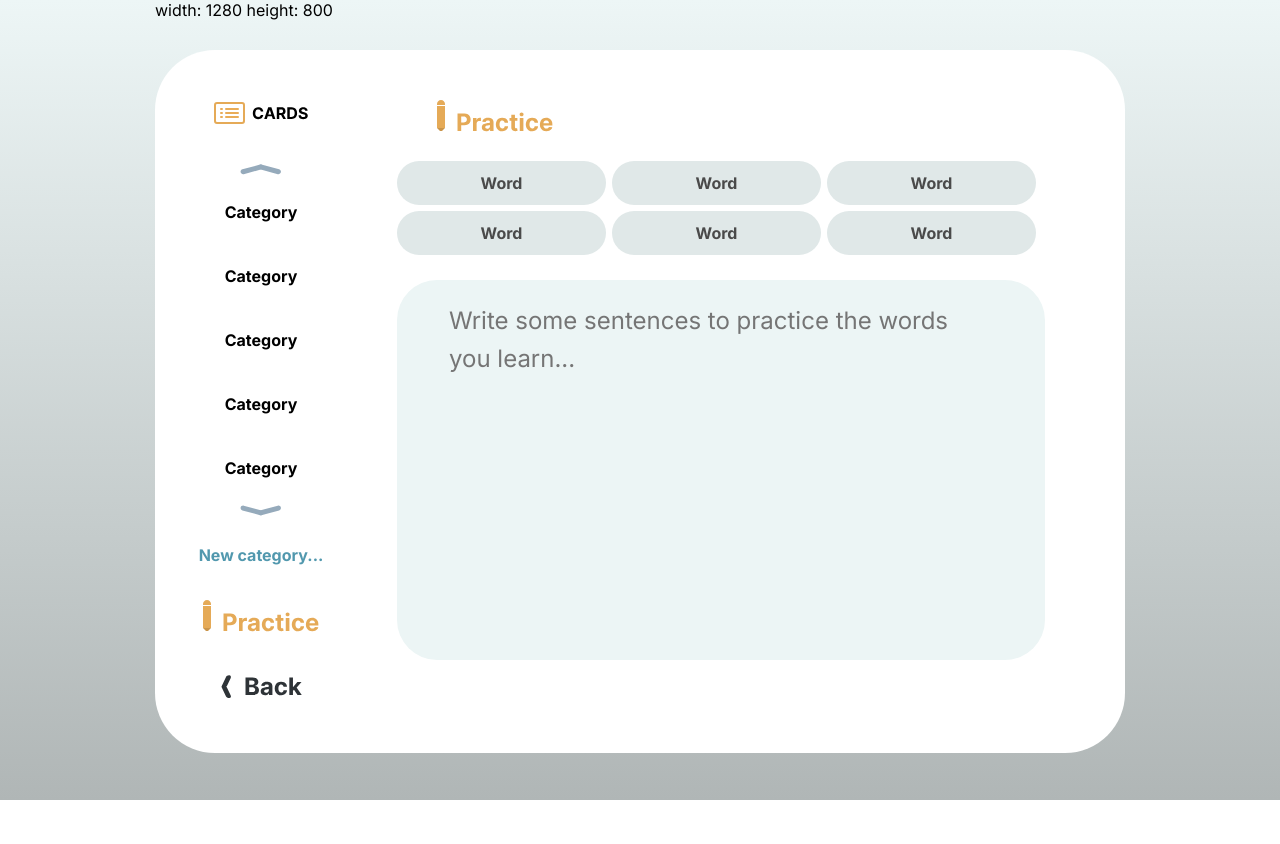
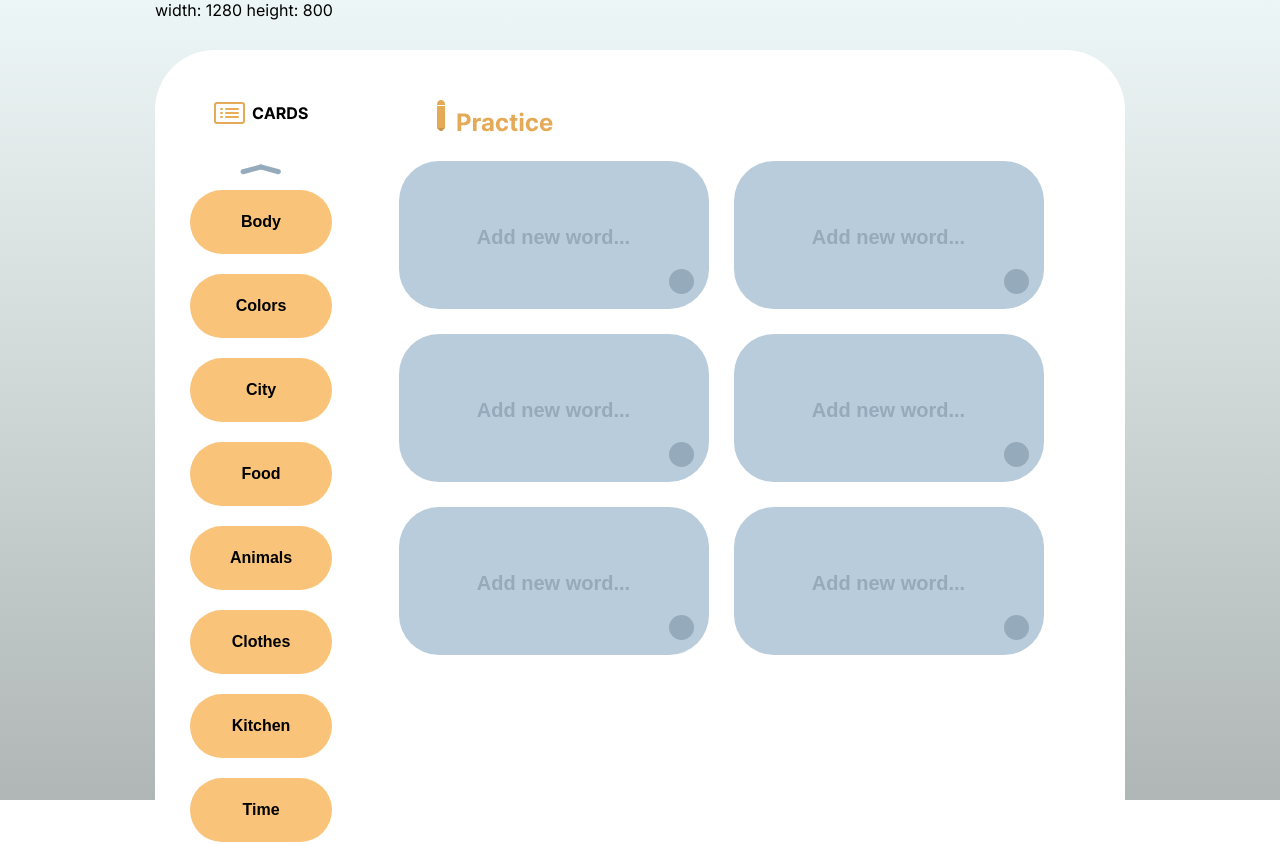
Before and after one commit to MaxSakur/clear-react, a React (Create React App) app: page / in a window 1280 px wide. Shown: the top 844 px of the page. Before the commit the page ends 800 px from the top, so only its background shows below. Built offline with nearby package versions, Linux system fonts and the light colour scheme.

Commit message:
[CATEGORIES] apply API to existing components

```diff
--- a/src/App.js
+++ b/src/App.js
@@ -6,9 +6,12 @@ import { Modal } from "./components/Modal/Modal";
 import { useWindowSize } from "./hooks";
 import { useEffect, useState } from "react";
 import { api } from "./api";
+import { useDispatch } from "react-redux";
+import { updateCategoriesAC } from "./store/reducers/categoryReducer";
 
 function App() {
-  const [data, changeData] = useState([]);
+  const dispatch = useDispatch()
+  // const [data, changeData] = useState([]);
 
   // useEffect(() => {
   //   api.getPosts().then((res) => {
@@ -16,12 +19,11 @@ function App() {
   //   });
   // }, []);
 
-  // eslint-disable-next-line react-hooks/exhaustive-deps
   useEffect(() => {
-    changeData(api.getCategories());
+    const data = api.getCategories()
+    dispatch(updateCategoriesAC(data))
+    // eslint-disable-next-line react-hooks/exhaustive-deps
   }, []);
-
-  console.log(data);
 
   const [width, height] = useWindowSize();
   return (
--- a/src/components/CategoryItem/CategoryItem.jsx
+++ b/src/components/CategoryItem/CategoryItem.jsx
@@ -1,8 +1,8 @@
 import React from 'react'
 import styles from './CategoryItem.module.scss'
 
-export const CategoryItem = () => {
+export const CategoryItem = ({ name }) => {
   return (
-    <div className={styles['categoryItem']}>Category</div>
+    <button className={styles['categoryItem']}>{name}</button>
   )
 }
--- a/src/components/CategoryList/CategoryList.jsx
+++ b/src/components/CategoryList/CategoryList.jsx
@@ -9,16 +9,14 @@ import downArrow from "../../assets/images/downArrow.svg";
 import { ADD_NEW_CATEGORY } from "../../assets/constants";
 
 export const CategoryList = () => {
-  // const testStore = useSelector(store => store)
-  // console.log(testStore);
+  const categoryList = useSelector(store => store.categoryList.categories)
   return (
     <div className={styles["category-list"]}>
       <img className={styles["arrow"]} src={upArrow} alt="upArrow" />
-      <CategoryItem />
-      <CategoryItem />
-      <CategoryItem />
-      <CategoryItem />
-      <CategoryItem />
+      {categoryList.map((category, index) => <CategoryItem
+        key={index + category.id}
+        name={category.name}
+      />)}
       <img className={styles["arrow"]} src={downArrow} alt="downArrow" />
       <div className={styles["menu-addBtn"]}>{ADD_NEW_CATEGORY}</div>
     </div>
--- a/src/components/MainPage/MainPage.jsx
+++ b/src/components/MainPage/MainPage.jsx
@@ -16,7 +16,7 @@ export const MainPage = () => {
       }
 
       <div className={style['main-page__wrapper']}>
-        {width > 1200
+        {width > 2000
           ?
           <>
             <PracticeCardsList />
--- a/src/store/index.js
+++ b/src/store/index.js
@@ -1,9 +1,9 @@
 import categoryReducer from "./reducers/categoryReducer";
 
-import { configureStore } from "@reduxjs/toolkit";
+import { configureStore, createStore } from "@reduxjs/toolkit";
 
 export default configureStore({
   reducer: {
-    categories: categoryReducer,
+    categoryList: categoryReducer,
   },
 });
--- a/src/store/reducers/categoryReducer.js
+++ b/src/store/reducers/categoryReducer.js
@@ -2,6 +2,7 @@ export const UPDATE_CATEGORIES = 'UPDATE_CATEGORIES';
 
 const defaultState = {
   categories: [],
+  activeCategoryIndex: 0
 }
 
 function categoryReducer(state = defaultState, action) {
```
Also changed, not shown: src/api/index.js (line endings or trailing spaces).
